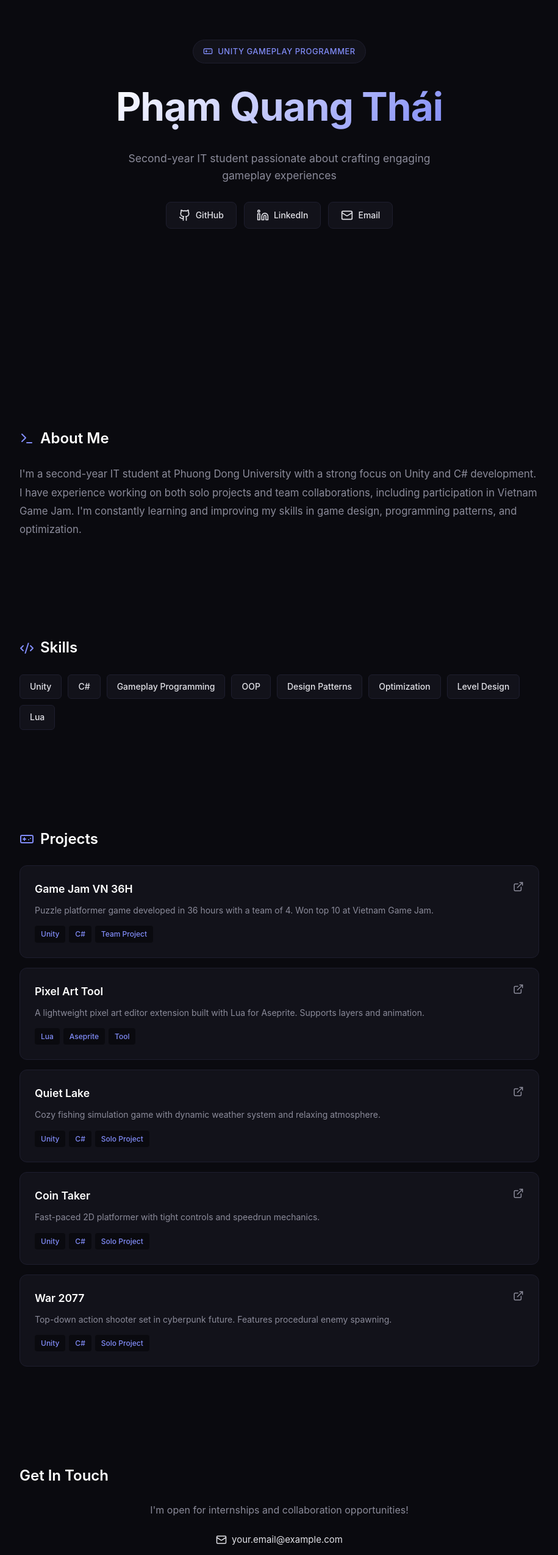
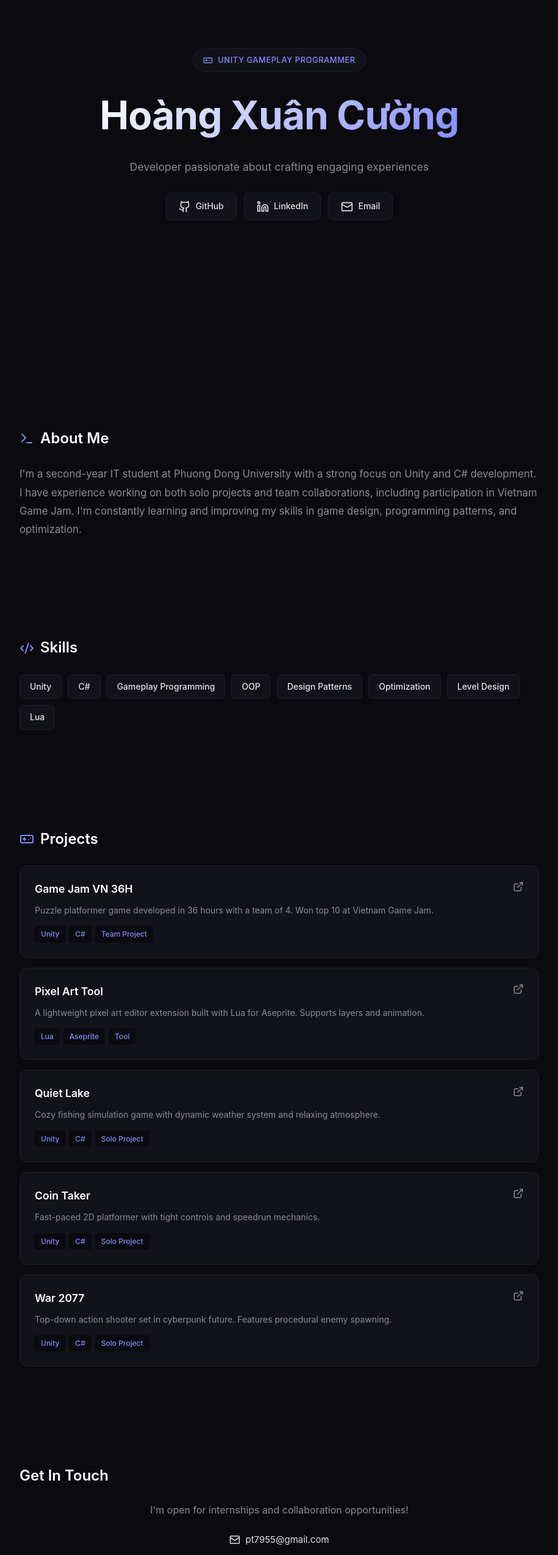
Before and after one commit to XuanKio/portfolio, a React app: page / in a window 1280 px wide. Shown: the part 180-2730 px from the top of the page at 61% size, without its empty margins (182-1097 px from the left). Built offline with nearby package versions, Linux system fonts and the light colour scheme; the HTML template or start-up script is replaced by a standard one.

Commit message:
Update portfolio owner name and contact email

```diff
--- a/src/App.jsx
+++ b/src/App.jsx
@@ -108,9 +108,9 @@ function App() {
             <Icon name="gamepad2" size={16} />
             UNITY GAMEPLAY PROGRAMMER
           </span>
-          <h1>Phạm Quang Thái</h1>
+          <h1>Hoàng Xuân Cường</h1>
           <p className="tagline">
-            Second-year IT student passionate about crafting engaging gameplay experiences
+            Developer passionate about crafting engaging experiences
           </p>
           <div className="social-links">
             <a href="https://github.com" target="_blank" rel="noopener noreferrer">
@@ -121,7 +121,7 @@ function App() {
               <Icon name="linkedin" size={20} />
               LinkedIn
             </a>
-            <a href="mailto:your.email@example.com">
+            <a href="mailto:pt7955@gmail.com">
               <Icon name="mail" size={20} />
               Email
             </a>
@@ -178,9 +178,9 @@ function App() {
         <h2>Get In Touch</h2>
         <p>I'm open for internships and collaboration opportunities!</p>
         <div className="contact-info">
-          <a href="mailto:your.email@example.com">
+          <a href="mailto:pt7955@gmail.com">
             <Icon name="mail" size={18} />
-            your.email@example.com
+            pt7955@gmail.com
           </a>
           <span>
             <Icon name="mapPin" size={18} />
@@ -190,7 +190,7 @@ function App() {
       </section>
 
       <footer>
-        <p>© 2025 Phạm Quang Thái. Built with React + Vite.</p>
+        <p>© 2025 Hoàng Xuân Cường. Built with React + Vite.</p>
       </footer>
     </div>
   )
```
